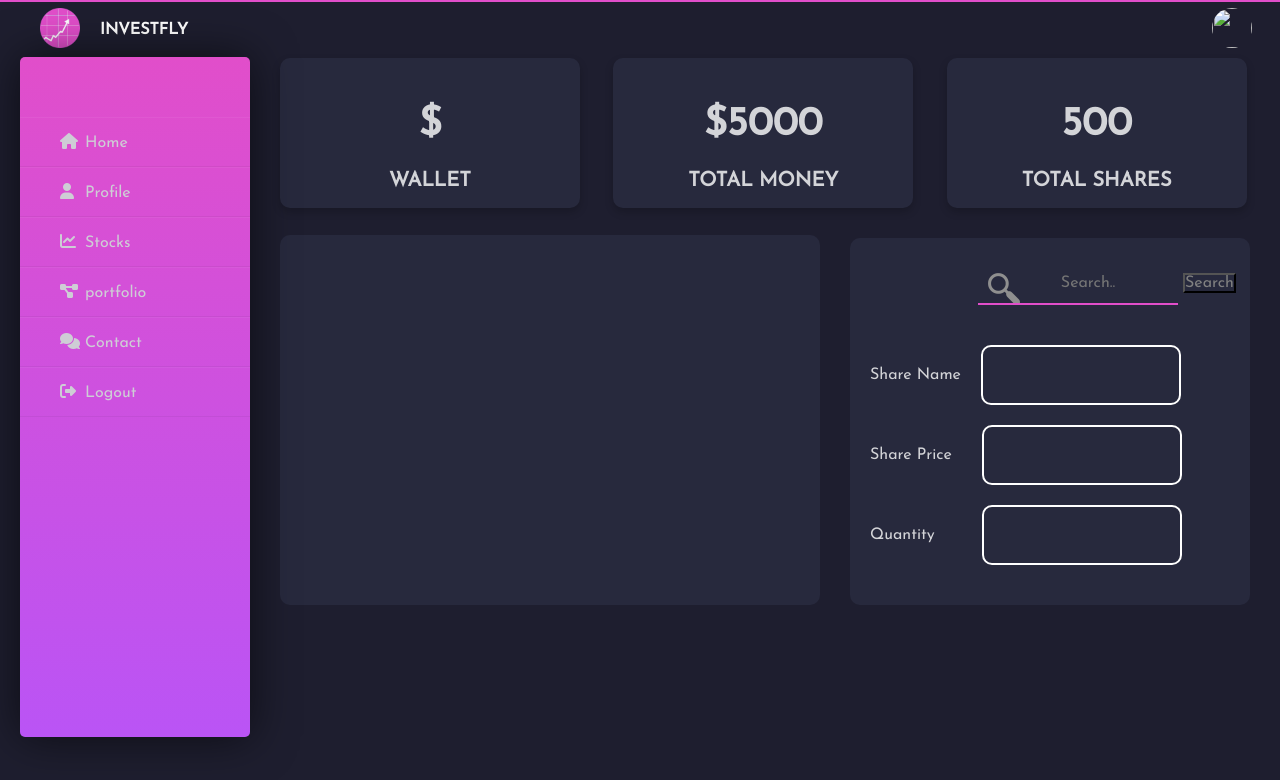
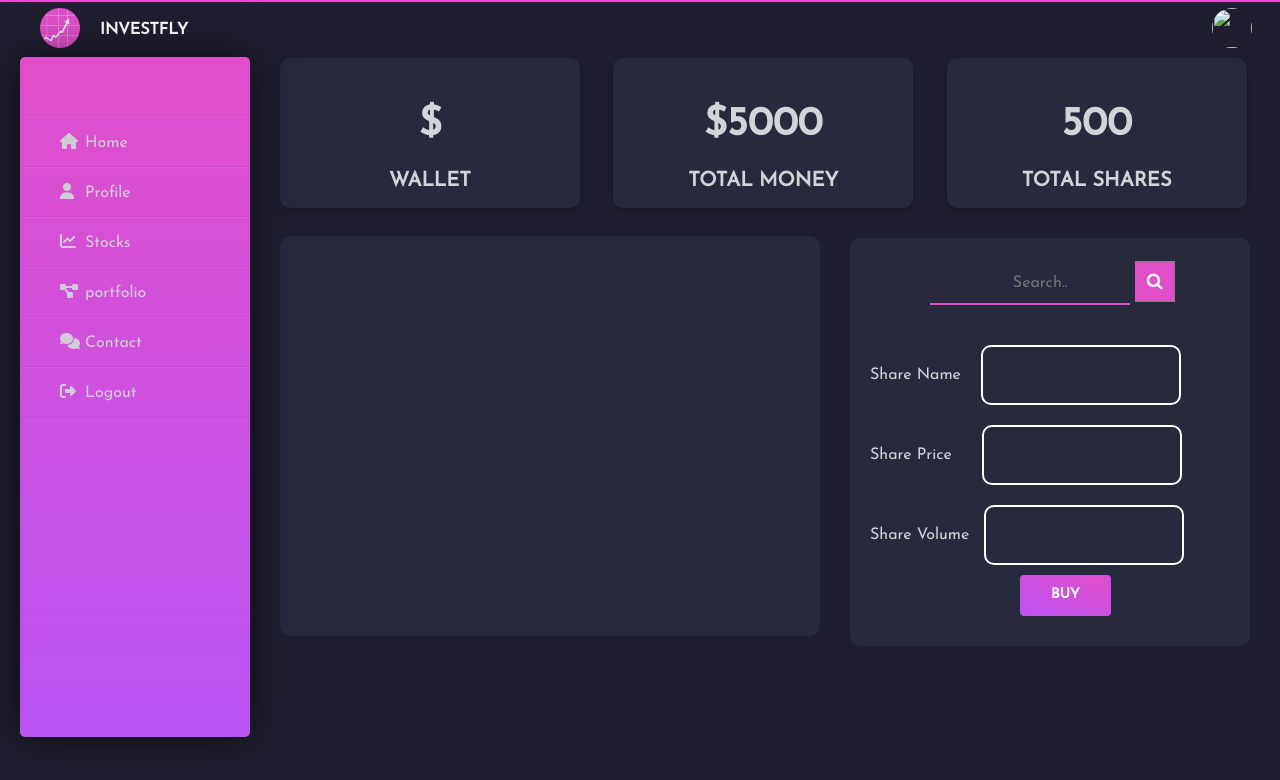
Before and after one commit to unais5/Investfly, a Flask app: template app/templates/dashboard.html in a window 1280 px wide. Shown: the top 780 px of the page. Run offline with Flask 2, Linux system fonts and the light colour scheme; the template is opened without the code that fills it: values that come from a table or form of the project are taken from there, others are empty; some libraries are stand-ins or nearby versions.

Commit message:
Front End

```diff
--- a/app/Static/css/dashboard.css
+++ b/app/Static/css/dashboard.css
@@ -72,7 +72,7 @@ label{
   margin-right: 25px;
 }
 .label3{
-  margin-right: 42px;
+  margin-right: 10px;
 }
 
 .shares .data{
@@ -91,11 +91,10 @@ border: 2px solid white;
   width: 200px;
   margin-top: 10px;
   margin-bottom: 30px;
-  margin-left: 32%;
+  margin-left: 20%;
   box-sizing: border-box;
   font-size: 16px;
   background-color: #27293d;
-  background-image:url(img/searchicon.png);
   background-position: 10px 10px;
   background-repeat: no-repeat;
   padding: 12px 20px 12px 40px;
@@ -103,6 +102,22 @@ border: 2px solid white;
   border-left: transparent;
   border-right: transparent;
   border-bottom: 2px solid #e14eca;
+  }
+
+  .example button {
+    /* margin-left: 10px; */
+    width: 40px;
+    padding: 10px;
+    background: #e14eca;
+    color: white;
+    font-size: 17px;
+    border: 1px solid grey;
+    border-left: none; /* Prevent double borders */
+    cursor: pointer;
+  }
+
+  .example button:hover {
+    background: #f778df;
   }
 
   input,select,textarea{
@@ -124,12 +139,12 @@ border: 2px solid white;
   padding-bottom: 30px;
   padding-top: 15px;
   border-radius: 10px;
-  height: 370px;
+  height: 400px;
   }
 
   .row1{
       margin-left: 280px;
-      margin-top: -370px;
+      margin-top: -410px;
   }
 
   .tab_body{
@@ -141,3 +156,38 @@ border: 2px solid white;
   .tab_head{
     color: white;
   }
+
+  .tab_b{
+    border-bottom: 2px solid #e14eca;
+  }
+
+  .btn {
+    display: inline-block;
+    margin-left: 170px;
+    font-weight: 600;
+    color: #525f7f;
+    text-align: center;
+    vertical-align: middle;
+    user-select: none;
+    background-color: transparent;
+    border: 1px solid transparent;
+    padding: 10px 30px;
+    font-size: 0.875rem;
+    line-height: 1.35em;
+    border-radius: 0.25rem;
+    transition: color 0.15s ease-in-out, background-color 0.15s ease-in-out, border-color 0.15s ease-in-out, box-shadow 0.15s ease-in-out;
+}
+
+.btn-primary {
+  background: #e14eca;
+  background-image: -webkit-linear-gradient(to bottom left, #e14eca, #ba54f5, #e14eca);
+  background-image: -o-linear-gradient(to bottom left, #e14eca, #ba54f5, #e14eca);
+  background-image: -moz-linear-gradient(to bottom left, #e14eca, #ba54f5, #e14eca);
+  background-image: linear-gradient(to bottom left, #e14eca, #ba54f5, #e14eca);
+  background-size: 210% 210%;
+  background-position: top right;
+  background-color: #e14eca;
+  transition: all 0.15s ease;
+  box-shadow: none;
+  color: #ffffff;
+}
--- a/app/Static/css/portfolio.css
+++ b/app/Static/css/portfolio.css
@@ -25,4 +25,5 @@
 
     .tab_b{
       padding: 5px;
+      border-bottom: 2px solid #e14eca;
     }
--- a/app/templates/base2.html
+++ b/app/templates/base2.html
@@ -2,7 +2,7 @@
 <html lang="en">
 <head>
 	<meta charset="UTF-8">
-	<title>{% block title %}{% endblock %}</title>
+    <title>{% block title %}{% endblock %}</title>
 	<link rel= "stylesheet" type= "text/css" href= "{{url_for('static',filename='css/base2.css')}}">
     <script src="https://kit.fontawesome.com/b99e675b6e.js"></script>
     {% block head %}{% endblock %}
--- a/app/templates/dashboard.html
+++ b/app/templates/dashboard.html
@@ -4,6 +4,7 @@
 
 {% block head %}
   <link rel= "stylesheet" type= "text/css" href= "{{url_for('static',filename='css/dashboard.css')}}">
+  <link rel="stylesheet" href="https://cdnjs.cloudflare.com/ajax/libs/font-awesome/4.7.0/css/font-awesome.min.css">
 {% endblock %}
 
 {% block content %}
@@ -33,13 +34,14 @@
     </div>
   </div>
 </div>
+
 <div class="search-box">
   <form action="" method="post" >
     {{ searches.hidden_tag() }}
   <div class="shares">
     <div class="example">
       <input type="text" name="search" placeholder="Search..">
-        {{searches.submit()}}
+      <button type="submit"><i class="fa fa-search"></i></button>
   </form>
     </div>
     <div class="data">
@@ -51,11 +53,14 @@
       <input class="items" type="text" name="Share Name" placeholder="{{ results[1]}}" disabled>
     </div>
     <div class="data">
-        <label class=label3 for="fname">Quantity</label>
+      <label class=label3 for="fname">Share Volume</label>
       <input class="items" type="text" name="Share Name" placeholder="{{ results[2]}}" disabled>
     </div>
+    <button type="submit" class="btn btn-fill btn-primary">BUY</button>
   </div>
 </div>
+
+
   <div class=row1>
   <table class="table">
     <tr class="tab_head">
--- a/app/templates/portfolio.html
+++ b/app/templates/portfolio.html
@@ -19,6 +19,7 @@
           {% for cell in row %}
           <td class="tab_body">{{ cell }}</td>
           {% endfor %}
+          <!-- <button type="button" class="btn btn-success">Success</button> -->
       </tr>
       {% endfor %}
    </table>
```
Lines whose indentation alone changed are shown as unchanged.
